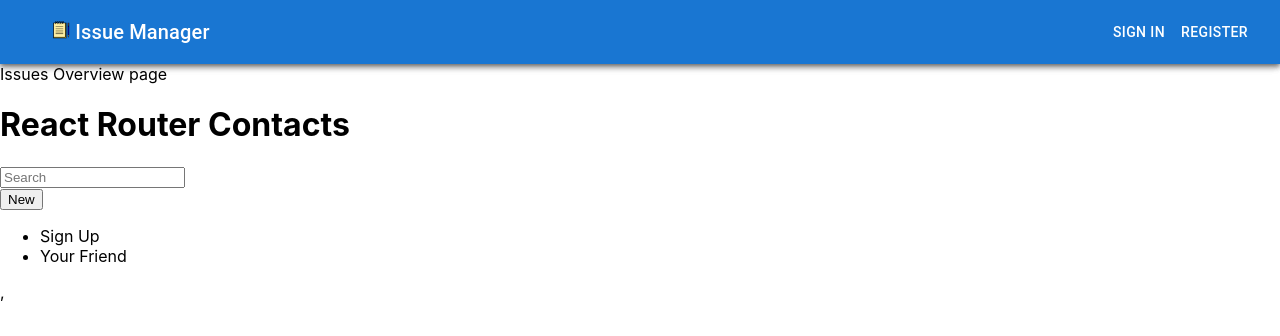
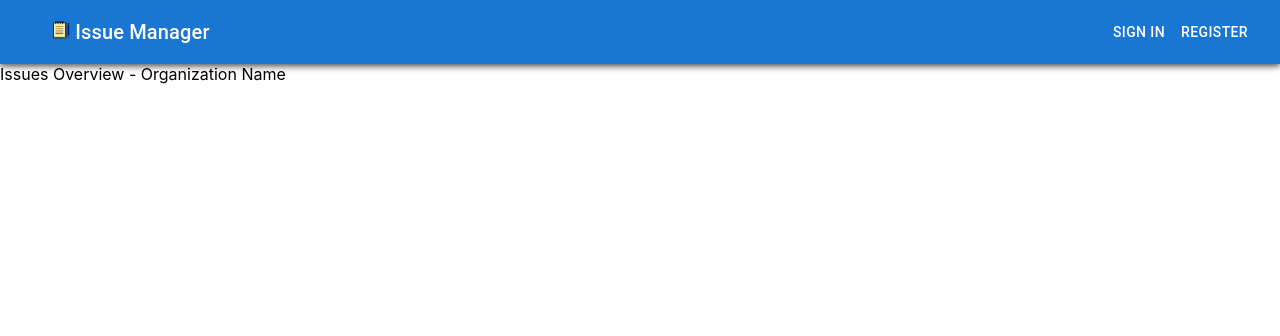
Before and after one commit to Bug-Tracker-Organization/Bug-Tracker-Frontend, a React (Create React App) app: page /issues-overview in a window 1280 px wide. Shown: the top 336 px of the page. Built offline with nearby package versions, Linux system fonts and the light colour scheme.

Commit message:
Added local storage usage to save login

```diff
--- a/src/App.js
+++ b/src/App.js
@@ -1,6 +1,6 @@
 import logo from './logo.svg';
 import './App.css';
-import { useState } from 'react';
+import { useState, useEffect } from 'react';
 import NavBar from './components/NavBar/NavBar.js';
 import Home from './pages/Home/Home.js';
 import SignIn from './pages/SignIn/SignIn.js';
@@ -16,8 +16,14 @@ function App() {
 
   const [isUserLoggedIn, setIsUserLoggedIn] = useState(false);
 
+  useEffect(() => {
+    const items = localStorage.getItem('login') !== null ? JSON.parse(localStorage.getItem('login')) : false;
+    setIsUserLoggedIn(items);
+  }, []);
+
   function handleUserLoggedInChange(userLoggedIn) {
     setIsUserLoggedIn(userLoggedIn);
+    localStorage.setItem('login', JSON.stringify(userLoggedIn));
   }
 
   const router = createBrowserRouter([
@@ -42,7 +48,7 @@ function App() {
           />
           <SignIn
             onUserLoginStatusChange={handleUserLoggedInChange}
-          />,
+          />
         </>,
     },
     {
@@ -53,7 +59,7 @@ function App() {
             isUserLoggedIn={isUserLoggedIn}
             onUserLoginStatusChange={handleUserLoggedInChange}
           />
-          <Register/>,
+          <Register/>
         </>,
     },
     {
@@ -64,7 +70,7 @@ function App() {
             isUserLoggedIn={isUserLoggedIn}
             onUserLoginStatusChange={handleUserLoggedInChange}
           />
-          <ForgotPassword/>,
+          <ForgotPassword/>
         </>,
     },
     {
@@ -75,7 +81,7 @@ function App() {
             isUserLoggedIn={isUserLoggedIn}
             onUserLoginStatusChange={handleUserLoggedInChange}
           />
-          <IssuesOverview/>,
+          <IssuesOverview/>
         </>,
     },
   ]);
--- a/src/pages/IssuesOverview/IssuesOverview.js
+++ b/src/pages/IssuesOverview/IssuesOverview.js
@@ -1,44 +1,7 @@
 export default function IssuesOverview(props) {
   return (
     <>
-    Issues Overview page
-      <div id="sidebar">
-        <h1>React Router Contacts</h1>
-        <div>
-          <form id="search-form" role="search">
-            <input
-              id="q"
-              aria-label="Search contacts"
-              placeholder="Search"
-              type="search"
-              name="q"
-            />
-            <div
-              id="search-spinner"
-              aria-hidden
-              hidden={true}
-            />
-            <div
-              className="sr-only"
-              aria-live="polite"
-            ></div>
-          </form>
-          <form method="post">
-            <button type="submit">New</button>
-          </form>
-        </div>
-        <nav>
-          <ul>
-            <li>
-              <a href={`/sign-in`}>Sign Up</a>
-            </li>
-            <li>
-              <a href={`/contacts/2`}>Your Friend</a>
-            </li>
-          </ul>
-        </nav>
-      </div>
-      <div id="detail"></div>
+    Issues Overview - Organization Name
     </>
   );
 }
```
